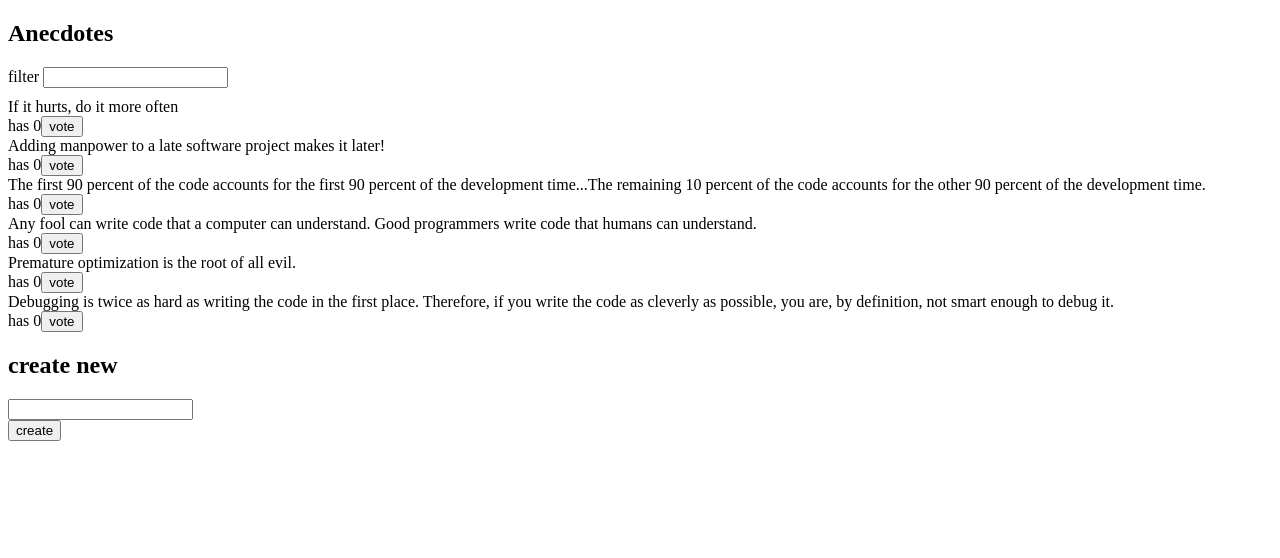
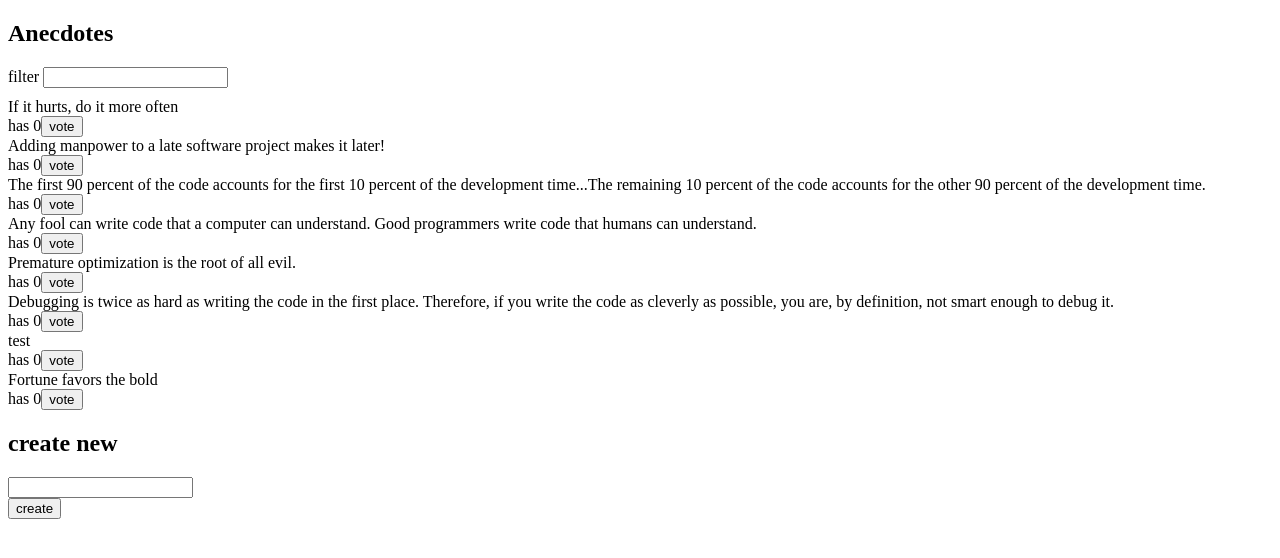
Before and after one commit to GilbertMarasigan/redux-anecdotes, a React (Vite) app: page / in a window 1280 px wide. Shown: the top 558 px of the page. Built offline with nearby package versions, Linux system fonts and the light colour scheme; data requests are answered from the project's data file.

Commit message:
anecdotes and backend step 1 and 2

```diff
--- /dev/null
+++ b/anecdotes.json
@@ -0,0 +1,44 @@
+{
+  "anecdotes": [
+    {
+      "content": "If it hurts, do it more often",
+      "id": "47145",
+      "votes": 0
+    },
+    {
+      "content": "Adding manpower to a late software project makes it later!",
+      "id": "21149",
+      "votes": 0
+    },
+    {
+      "content": "The first 90 percent of the code accounts for the first 10 percent of the development time...The remaining 10 percent of the code accounts for the other 90 percent of the development time.",
+      "id": "69581",
+      "votes": 0
+    },
+    {
+      "content": "Any fool can write code that a computer can understand. Good programmers write code that humans can understand.",
+      "id": "36975",
+      "votes": 0
+    },
+    {
+      "content": "Premature optimization is the root of all evil.",
+      "id": "25170",
+      "votes": 0
+    },
+    {
+      "content": "Debugging is twice as hard as writing the code in the first place. Therefore, if you write the code as cleverly as possible, you are, by definition, not smart enough to debug it.",
+      "id": "98312",
+      "votes": 0
+    },
+    {
+      "id": "07b2",
+      "content": "test",
+      "votes": 0
+    },
+    {
+      "id": "4fc2",
+      "content": "Fortune favors the bold",
+      "votes": 0
+    }
+  ]
+}
--- a/package.json
+++ b/package.json
@@ -7,13 +7,15 @@
     "dev": "vite",
     "build": "vite build",
     "lint": "eslint . --ext js,jsx --report-unused-disable-directives --max-warnings 0",
-    "preview": "vite preview"
+    "preview": "vite preview",
+    "server": "json-server -p3001 --watch anecdotes.json"
   },
   "dependencies": {
     "@reduxjs/toolkit": "^2.6.1",
     "@testing-library/jest-dom": "^6.1.4",
     "@testing-library/react": "^14.0.0",
     "@testing-library/user-event": "^14.5.1",
+    "axios": "^1.8.2",
     "react": "^18.2.0",
     "react-dom": "^18.2.0",
     "react-redux": "^8.1.3",
--- a/src/App.jsx
+++ b/src/App.jsx
@@ -1,9 +1,21 @@
+import { useEffect } from 'react'
 import AnecdoteList from './components/AnecdoteList'
 import AnecdoteForm from './components/AnecdoteForm'
 import Filter from './components/Filter'
 import Notification from './components/Notification'
+import anecdoteService from './services/anecdotes'
+import { setAnecdotes } from './reducers/store'
+
+import { useDispatch } from 'react-redux'
 
 const App = () => {
+
+  const dispatch = useDispatch()
+
+  useEffect(() => {
+    anecdoteService
+      .getAll().then(anecdote => dispatch(setAnecdotes(anecdote)))
+  }, [])
 
 
   return (
--- a/src/components/AnecdoteForm.jsx
+++ b/src/components/AnecdoteForm.jsx
@@ -1,16 +1,18 @@
 import { useDispatch } from "react-redux"
 // import { addAnecdote } from "../reducers/anecdoteReducer"
 import { notifyAndDispatch } from '../reducers/store'
+import anecdoteService from '../services/anecdotes'
 
 const AnecdoteForm = () => {
 
     const dispatch = useDispatch()
 
-    const newAnecdote = (event) => {
+    const newAnecdote = async (event) => {
         event.preventDefault()
         const content = event.target.anecdote.value
         event.target.anecdote.value = ''
-        dispatch(notifyAndDispatch("addAnecdote", content))
+        const newAnecdote = await anecdoteService.createNew(content)
+        dispatch(notifyAndDispatch("createAnecdote", newAnecdote))
     }
 
     return (<>
--- a/src/reducers/store.js
+++ b/src/reducers/store.js
@@ -1,30 +1,30 @@
 import { createSlice, current } from "@reduxjs/toolkit";
 import { createNotification, clearNotification } from "./notificationReducer";
 
-const anecdotesAtStart = [
-    'If it hurts, do it more often',
-    'Adding manpower to a late software project makes it later!',
-    'The first 90 percent of the code accounts for the first 90 percent of the development time...The remaining 10 percent of the code accounts for the other 90 percent of the development time.',
-    'Any fool can write code that a computer can understand. Good programmers write code that humans can understand.',
-    'Premature optimization is the root of all evil.',
-    'Debugging is twice as hard as writing the code in the first place. Therefore, if you write the code as cleverly as possible, you are, by definition, not smart enough to debug it.'
-]
+// const anecdotesAtStart = [
+//     'If it hurts, do it more often',
+//     'Adding manpower to a late software project makes it later!',
+//     'The first 90 percent of the code accounts for the first 90 percent of the development time...The remaining 10 percent of the code accounts for the other 90 percent of the development time.',
+//     'Any fool can write code that a computer can understand. Good programmers write code that humans can understand.',
+//     'Premature optimization is the root of all evil.',
+//     'Debugging is twice as hard as writing the code in the first place. Therefore, if you write the code as cleverly as possible, you are, by definition, not smart enough to debug it.'
+// ]
 
 const getId = () => (100000 * Math.random()).toFixed(0)
 
-const asObject = (anecdote) => {
-    return {
-        content: anecdote,
-        id: getId(),
-        votes: 0
-    }
-}
+// const asObject = (anecdote) => {
+//     return {
+//         content: anecdote,
+//         id: getId(),
+//         votes: 0
+//     }
+// }
 
-const initialState = anecdotesAtStart.map(asObject)
+// const initialState = anecdotesAtStart.map(asObject)
 
 const anecdoteSlice = createSlice({
     name: 'anecdotes',
-    initialState,
+    initialState: [],
     reducers: {
         addVote(state, action) {
             const id = action.payload
@@ -53,19 +53,25 @@
             })
 
             console.log('state after push: ', current(state))
+        },
+        setAnecdotes(state, action) {
+            return action.payload
+        },
+        createAnecdote(state, action) {
+            state.push(action.payload)
         }
     }
 })
 
-export const { addAnecdote, addVote } = anecdoteSlice.actions
+export const { addAnecdote, addVote, setAnecdotes, createAnecdote } = anecdoteSlice.actions
 export default anecdoteSlice.reducer
 
 
 export const notifyAndDispatch = (actionType, payload) => {
     return (dispatch, getState) => {
-        if (actionType === "addAnecdote") {
-            dispatch(addAnecdote(payload))
-            dispatch(createNotification(`You added: "${payload}"`))
+        if (actionType === "createAnecdote") {
+            dispatch(createAnecdote(payload))
+            dispatch(createNotification(`You added: "${payload.content}"`))
         } else if (actionType === "addVote") {
             dispatch(addVote(payload))
 
--- /dev/null
+++ b/src/services/anecdotes.js
@@ -0,0 +1,19 @@
+import axios from "axios"
+
+const baseUrl = 'http://localhost:3001/anecdotes'
+
+const getAll = async () => {
+    const response = await axios.get(baseUrl)
+    return response.data
+}
+
+const createNew = async (content) => {
+    const object = { content, votes: 0 }
+    const response = await axios.post(baseUrl, object)
+    return response.data
+}
+
+export default {
+    getAll,
+    createNew,
+}
```
Also changed, not shown: 1 other file (tests, documents, lock files or other folders).
